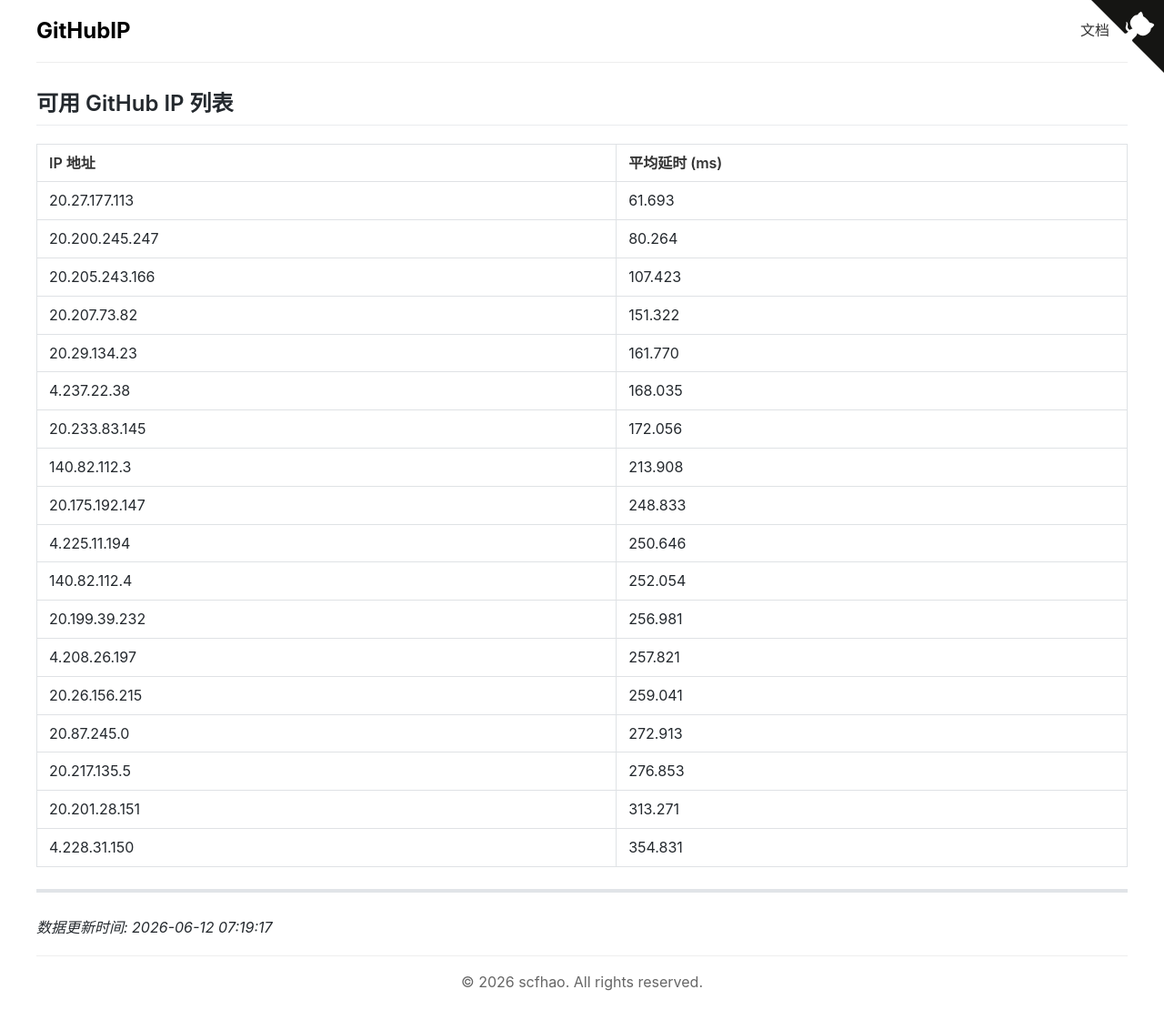
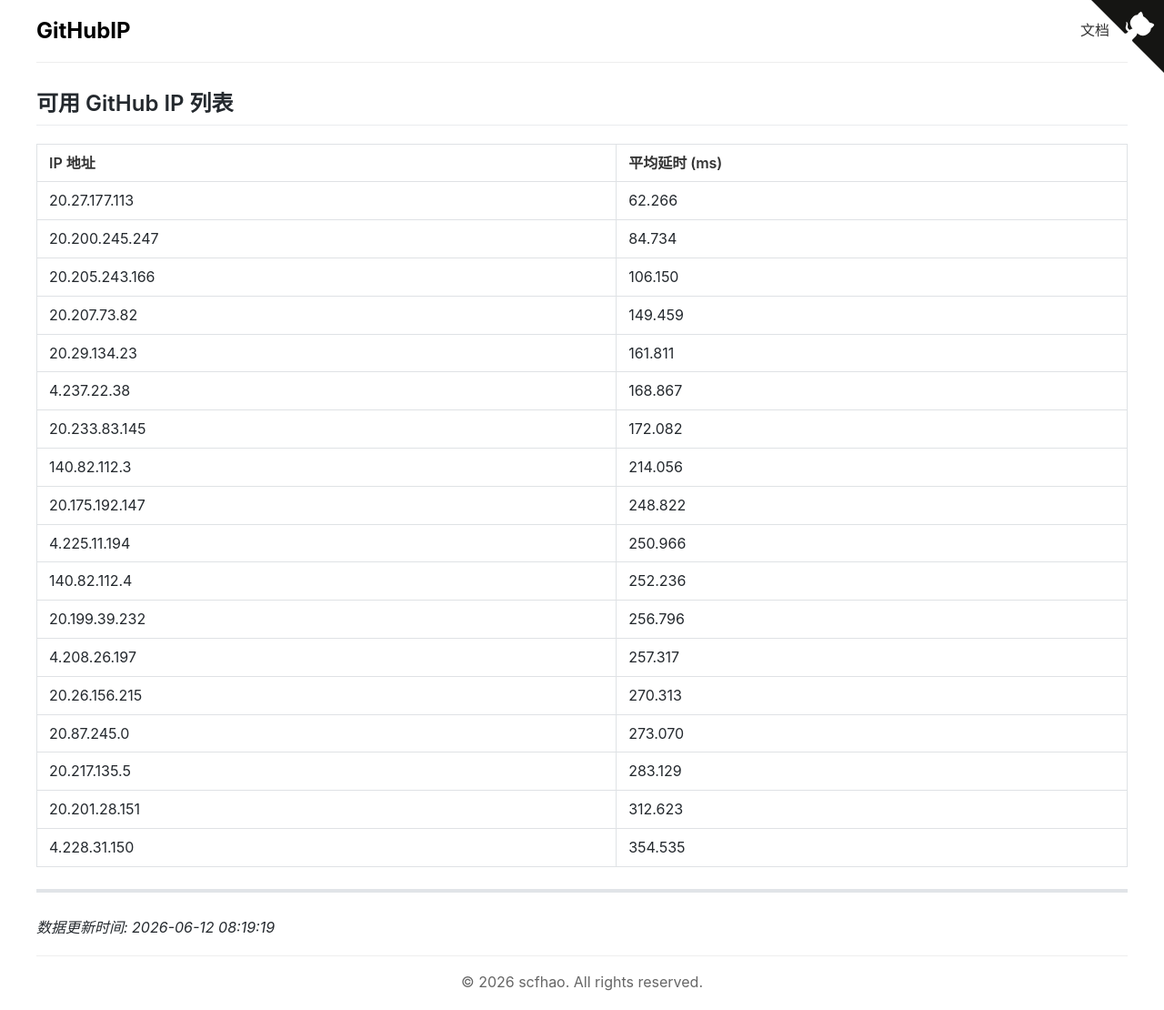
Before and after one commit to scfhao/GitHubIP, a Jekyll site: the page built from index.md, in a window 1280 px wide. Shown: the whole page at 91% size. Built offline with Jekyll 4.4.1, drawn with Linux system fonts in a browser that asks for light colours.

Commit message:
自动脚本执行 - 2026-06-12 08:19:20

```diff
--- a/index.md
+++ b/index.md
@@ -1,32 +1,32 @@
 ---
 layout: home
 title: GitHub IP 列表
-date: 2026-06-12 07:19:17
+date: 2026-06-12 08:19:19
 ---
 
 ## 可用 GitHub IP 列表
 
 | IP 地址 | 平均延时 (ms) |
 |---------|--------------|
-| 20.27.177.113 | 61.693 |
-| 20.200.245.247 | 80.264 |
-| 20.205.243.166 | 107.423 |
-| 20.207.73.82 | 151.322 |
-| 20.29.134.23 | 161.770 |
-| 4.237.22.38 | 168.035 |
-| 20.233.83.145 | 172.056 |
-| 140.82.112.3 | 213.908 |
-| 20.175.192.147 | 248.833 |
-| 4.225.11.194 | 250.646 |
-| 140.82.112.4 | 252.054 |
-| 20.199.39.232 | 256.981 |
-| 4.208.26.197 | 257.821 |
-| 20.26.156.215 | 259.041 |
-| 20.87.245.0 | 272.913 |
-| 20.217.135.5 | 276.853 |
-| 20.201.28.151 | 313.271 |
-| 4.228.31.150 | 354.831 |
+| 20.27.177.113 | 62.266 |
+| 20.200.245.247 | 84.734 |
+| 20.205.243.166 | 106.150 |
+| 20.207.73.82 | 149.459 |
+| 20.29.134.23 | 161.811 |
+| 4.237.22.38 | 168.867 |
+| 20.233.83.145 | 172.082 |
+| 140.82.112.3 | 214.056 |
+| 20.175.192.147 | 248.822 |
+| 4.225.11.194 | 250.966 |
+| 140.82.112.4 | 252.236 |
+| 20.199.39.232 | 256.796 |
+| 4.208.26.197 | 257.317 |
+| 20.26.156.215 | 270.313 |
+| 20.87.245.0 | 273.070 |
+| 20.217.135.5 | 283.129 |
+| 20.201.28.151 | 312.623 |
+| 4.228.31.150 | 354.535 |
 
 ---
 
-*数据更新时间: 2026-06-12 07:19:17*
+*数据更新时间: 2026-06-12 08:19:19*
```
